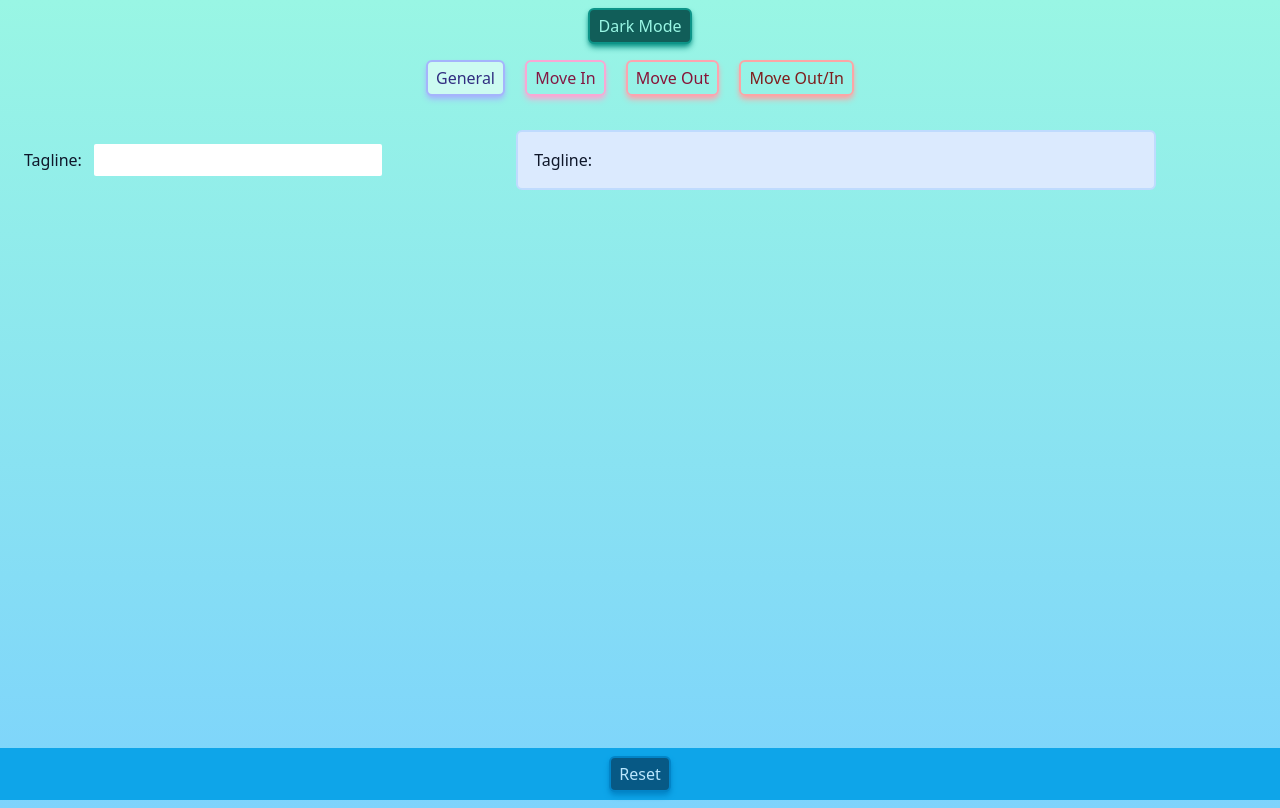
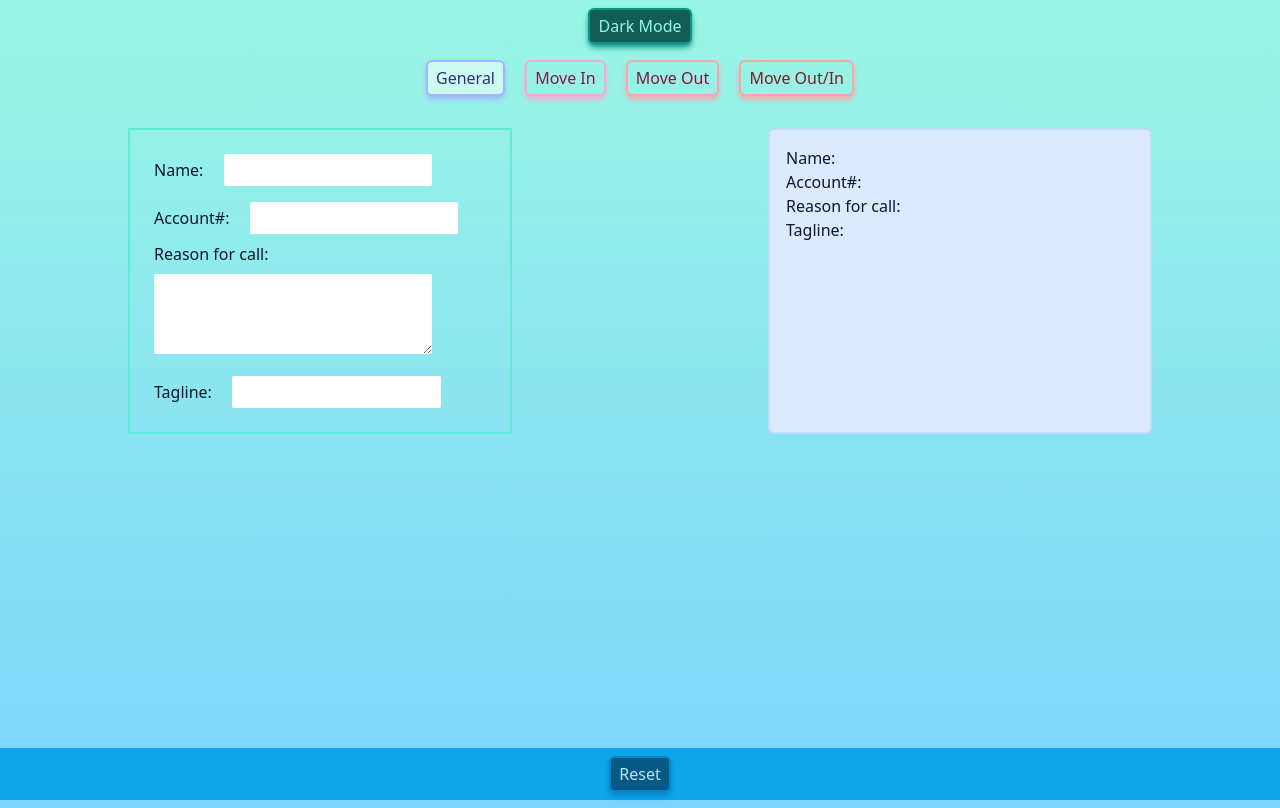
Before and after one commit to Joannamcregan/call-note-generator, a website: page index.html in a window 1280 px wide. Drawn offline with Linux system fonts and the light colour scheme.

Commit message:
Add files via upload

```diff
--- a/index.html
+++ b/index.html
@@ -18,12 +18,21 @@
             <button class="call-type-button w-fit m-2 px-2 py-1 border-2 border-red-300 shadow-md shadow-red-300 rounded-md text-red-900 dark:text-red-200" id="moveTransfer">Move Out/In</button>
         </div>
     </header>
-    <main class="w-screen">
-        <div class="w-2/5 p-4 mx-auto inline-block">
-            <label class="mx-2" for="tagline">Tagline:</label>
-            <input type="text" class="rounded-sm w-3/5 px-2 py-1 bg-white dark:bg-slate-900" id="tagline"/>
+    <main class="w-screen flex flex-wrap justify-center">
+        <div class="w-96 p-4 mx-auto border-2 border-teal-300 dark:border-teal-800">
+            <label class="m-2" for="name">Name:</label>
+            <input type="text" class="rounded-sm w-3/5 m-2 px-2 py-1 bg-white dark:bg-slate-900" id="name"/>
+            <label class="m-2" for="account">Account#:</label>
+            <input type="text" class="rounded-sm w-3/5 m-2 px-2 py-1 bg-white dark:bg-slate-900" id="account"/>
+            <label class="m-2" for="reason">Reason for call:</label>
+            <textarea class="rounded-sm w-4/5 h-20 m-2 px-2 py-1 bg-white dark:bg-slate-900" id="reason"></textarea>
+            <label class="m-2" for="tagline">Tagline:</label>
+            <input type="text" class="rounded-sm w-3/5 m-2 px-2 py-1 bg-white dark:bg-slate-900" id="tagline"/>
         </div>
-        <div class="rounded-md border-2 border-blue-200 dark:border-blue-800 bg-blue-100 dark:bg-blue-950 w-1/2 p-4 mx-auto inline-block">
+        <div class="rounded-md border-2 border-blue-200 dark:border-blue-800 bg-blue-100 dark:bg-blue-950 w-96 p-4 mx-auto">
+            <p id="nameOutput">Name: </p>
+            <p id="nameOutput">Account#: </p>
+            <p id="reasonOutput">Reason for call: </p>
             <p id="taglineOutput">Tagline: </p>
         </div>
     </main>
```
Also changed, not shown: src/output.css.
